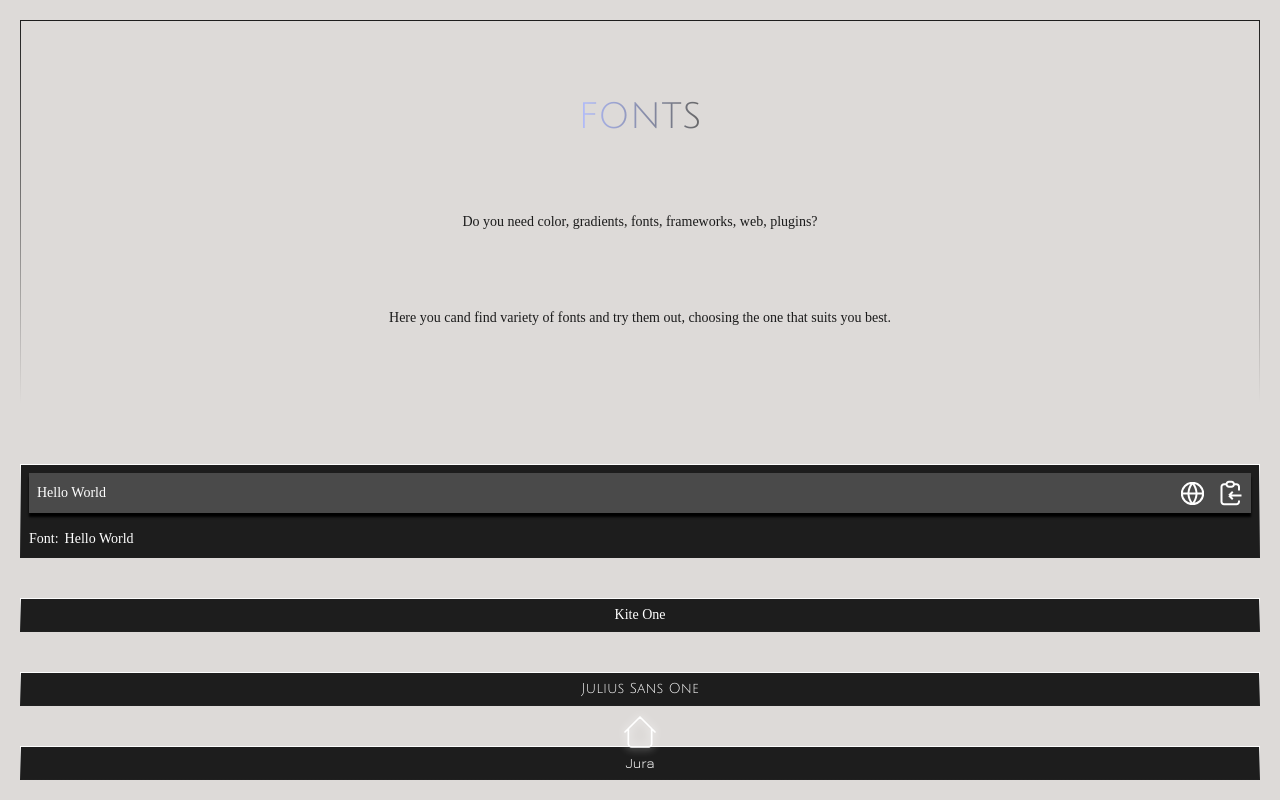
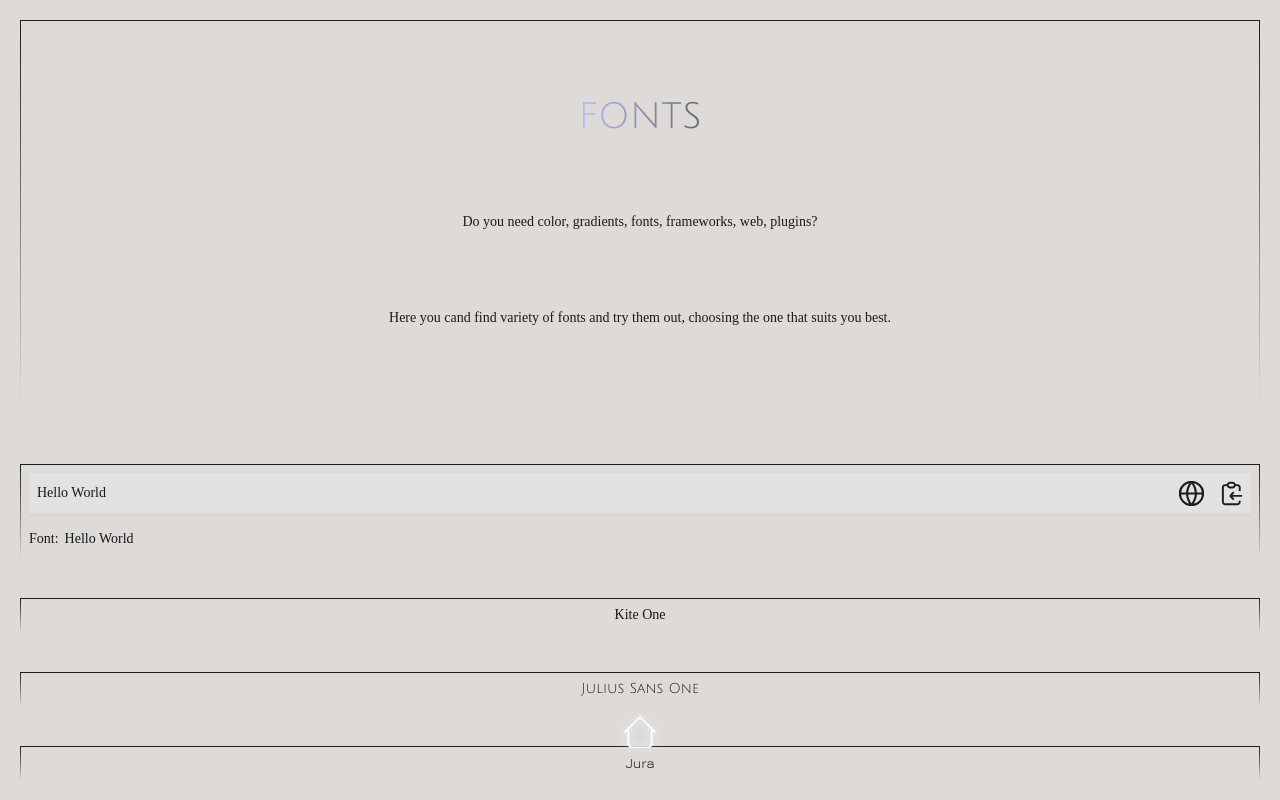
Before and after one commit to wuerion/Tools-React, a React (Vite) app: page /fontsPage in a window 1280 px wide. Shown: the top 800 px of the page. Built offline with nearby package versions, Linux system fonts and the light colour scheme; a web font is replaced by a local one.

Commit message:
added style for dark mode

```diff
--- a/src/components/SubComponents/FontsPage/CardFontSelect.jsx
+++ b/src/components/SubComponents/FontsPage/CardFontSelect.jsx
@@ -11,38 +11,38 @@ function CardFontSelect({ font, nameFont }) {
     );
   }
   return (
-    <div className="bg-linear-180 from-[#FFFFFF] to-[#1D1D1D] p-[1px] my-5 ">
-      <div className="bg-[#1D1D1D] flex flex-col items-center justify-center gap-4 h-full text-white p-2">
-        <div className="bg-white/20 w-full flex justify-between px-2 shadow-[0_4px_2px_#000]">
+    <div className="bg-linear-180 from-[#1D1D1D] to-[#DDDAD8] dark:from-[#FFFFFF] dark:to-[#1D1D1D] p-[1px] my-5 ">
+      <div className="bg-[#DDDAD8] dark:bg-[#1D1D1D] flex flex-col items-center justify-center gap-4 h-full text-[#181818] dark:text-[#DDDAD8] p-2">
+        <div className="bg-white/20 w-full flex justify-between px-2 shadow-[0_4px_2px_#DAD7D5] dark:shadow-[0_4px_2px_#181818]">
           <input
             type="text"
             placeholder="Type something..."
-            className=" w-full h-10 focus:outline-0 rounded-md "
+            className=" w-full h-10 focus:outline-0 rounded-md text-[#181818] dark:text-[#DDDAD8]"
             value={text}
             onChange={(e) => setText(e.target.value)}
           />
           <div className="flex items-center gap-4 w-16">
             <a
               href={`https://fonts.google.com/specimen/${font}`}
-              target="_blanck"
+              target="_blank"
             >
               <svg
-                width="23"
-                height="23"
+                width="25"
+                height="25"
                 viewBox="0 0 23 23"
                 fill="none"
                 xmlns="http://www.w3.org/2000/svg"
-                className="stroke-2"
+                className="stroke-2 stroke-[#1D1D1D] dark:stroke-[#DDDAD8]"
               >
                 <path
                   d="M22.1786 11.5C22.1786 14.3321 21.0535 17.0483 19.0509 19.0509C17.0483 21.0535 14.3321 22.1786 11.5 22.1786C8.66785 22.1786 5.95171 21.0535 3.94909 19.0509C1.94647 17.0483 0.821411 14.3321 0.821411 11.5M22.1786 11.5C22.1786 8.66785 21.0535 5.95171 19.0509 3.94909C17.0483 1.94647 14.3321 0.821411 11.5 0.821411C8.66785 0.821411 5.95171 1.94647 3.94909 3.94909C1.94647 5.95171 0.821411 8.66785 0.821411 11.5M22.1786 11.5H0.821411"
-                  stroke="white"
+                  stroke=""
                   stroke-linecap="round"
                   stroke-linejoin="round"
                 />
                 <path
                   d="M15.6071 11.5C15.4054 15.405 13.967 19.1448 11.5 22.1786C9.03292 19.1448 7.59456 15.405 7.39282 11.5C7.59456 7.59493 9.03292 3.8552 11.5 0.821411C13.967 3.8552 15.4054 7.59493 15.6071 11.5Z"
-                  stroke="white"
+                  stroke=""
                   stroke-linecap="round"
                   stroke-linejoin="round"
                 />
@@ -50,12 +50,12 @@ function CardFontSelect({ font, nameFont }) {
             </a>
             <button className="cursor-pointer" onClick={() => Copy(font)}>
               <svg
-                width="23"
-                height="26"
+                width="25"
+                height="25"
                 viewBox="0 0 23 26"
                 fill="none"
                 xmlns="http://www.w3.org/2000/svg"
-                className="stroke-2 stroke-white stroke"
+                className="stroke-2 stroke-[#1D1D1D] dark:stroke-[#DDDAD8]"
               >
                 <path d="M6.5 4.25H4C3.33696 4.25 2.70107 4.51339 2.23223 4.98223C1.76339 5.45107 1.5 6.08696 1.5 6.75V21.75C1.5 22.413 1.76339 23.0489 2.23223 23.5178C2.70107 23.9866 3.33696 24.25 4 24.25H16.5C17.163 24.25 17.7989 23.9866 18.2678 23.5178C18.7366 23.0489 19 22.413 19 21.75V20.5M6.5 4.25C6.5 4.91304 6.76339 5.54893 7.23223 6.01777C7.70107 6.48661 8.33696 6.75 9 6.75H11.5C12.163 6.75 12.7989 6.48661 13.2678 6.01777C13.7366 5.54893 14 4.91304 14 4.25M6.5 4.25C6.5 3.58696 6.76339 2.95107 7.23223 2.48223C7.70107 2.01339 8.33696 1.75 9 1.75H11.5C12.163 1.75 12.7989 2.01339 13.2678 2.48223C13.7366 2.95107 14 3.58696 14 4.25M14 4.25H16.5C17.163 4.25 17.7989 4.51339 18.2678 4.98223C18.7366 5.45107 19 6.08696 19 6.75V10.5M21.5 15.5H9M9 15.5L12.75 11.75M9 15.5L12.75 19.25" />
               </svg>
@@ -63,7 +63,7 @@ function CardFontSelect({ font, nameFont }) {
           </div>
         </div>
         <div className="w-full">
-          <p className="text-start">
+          <p className="text-start text-[#181818] dark:text-[#DDDAD8]">
             {nameFont || "Font"}:
             <span className={"ml-1.5"} style={{ fontFamily: `${font} ` }}>
               {text || "Hello World"}{" "}
--- a/src/components/SubComponents/FontsPage/Fonts.jsx
+++ b/src/components/SubComponents/FontsPage/Fonts.jsx
@@ -6,9 +6,9 @@ function fonts({ font, nameFont, onFontSelect }) {
   };
 
   return (
-    <div className="bg-linear-180 from-[#FFFFFF] to-[#1D1D1D] p-[1px] my-5 h-12 w-full">
+    <div className="bg-linear-180 from-[#1D1D1D] to-[#DDDAD8] dark:from-[#DDDAD8] dark:to-[#1D1D1D] p-[1px] my-5 h-12 w-full">
       <div
-        className="bg-[#1D1D1D] flex flex-col items-center justify-center gap-1 h-8 w-full text-white p-1 cursor-pointer"
+        className="bg-[#DDDAD8] dark:bg-[#1D1D1D] flex flex-col items-center justify-center gap-1 h-8 w-full text-[#181818] dark:text-[#DDDAD8] p-1 cursor-pointer"
         onClick={() => handleClick(font, nameFont)}
       >
         <p style={{ fontFamily: `${font}` }}>{nameFont}</p>
--- a/src/components/SubComponents/FontsPage/fonts.jsx
+++ /dev/null
@@ -1,20 +0,0 @@
-import React from "react";
-
-function fonts({ font, nameFont, onFontSelect }) {
-  const handleClick = (font, nameFont) => {
-    if (typeof onFontSelect === "function") onFontSelect(font, nameFont);
-  };
-
-  return (
-    <div className="bg-linear-180 from-[#FFFFFF] to-[#1D1D1D] p-[1px] my-5 h-12 ">
-      <div
-        className="bg-[#1D1D1D] flex flex-col items-center justify-center gap-1 h-full text-white p-1"
-        onClick={() => handleClick(font, nameFont)}
-      >
-        <p style={{ fontFamily: `${font}` }}>{nameFont}</p>
-      </div>
-    </div>
-  );
-}
-
-export default fonts;
```
